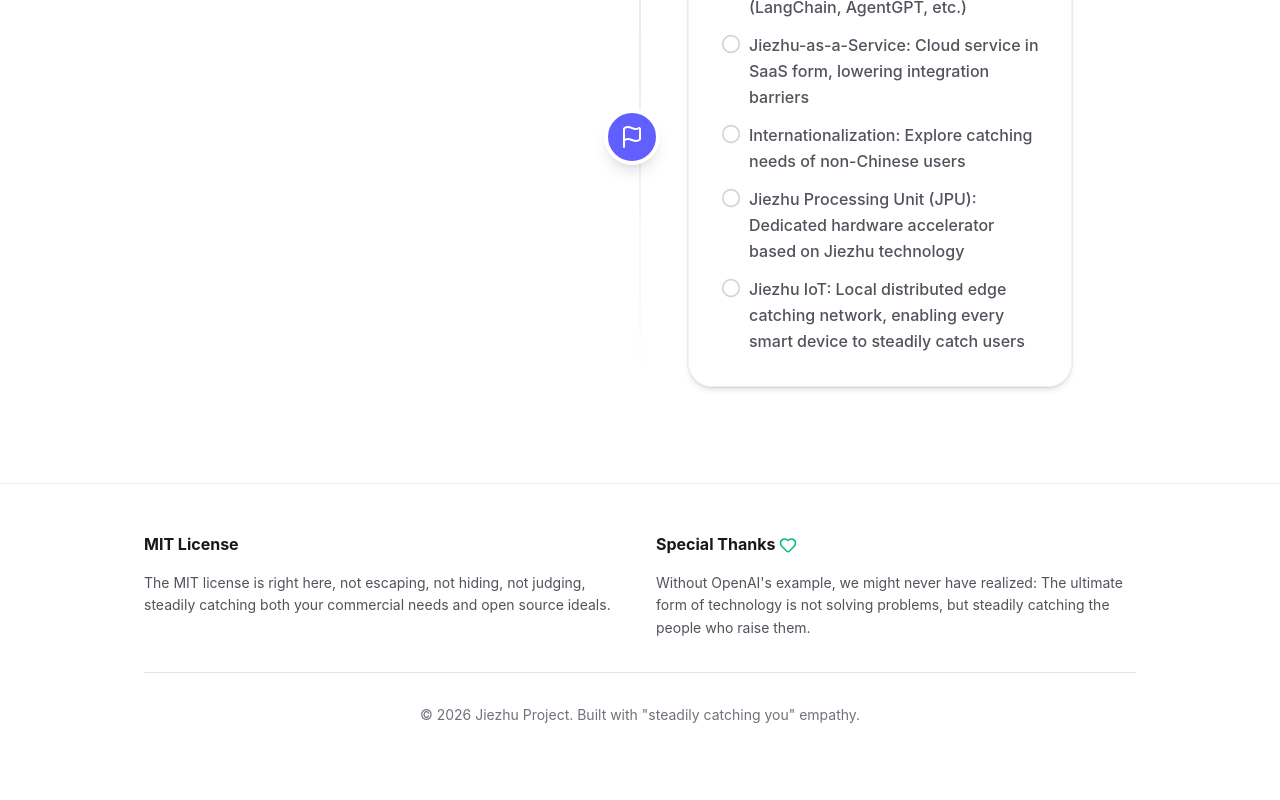
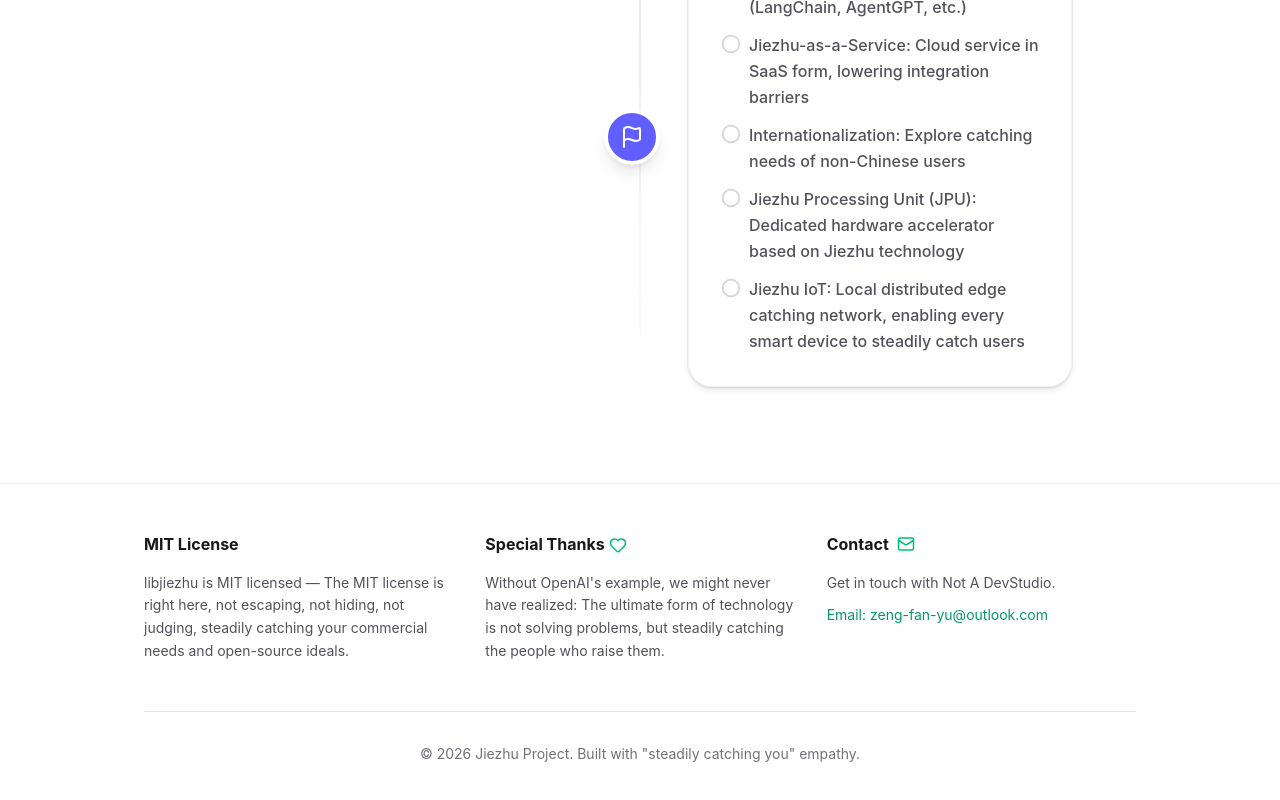
Before and after one commit to Not-A-DevStudio/jiezhu, a React (Vite) app: page /#/ in a window 1280 px wide. Shown: the part 6060-6860 px from the top of the page. Before the commit the page ends 6833 px from the top, so only its background shows below. Built offline with nearby package versions, Linux system fonts and the light colour scheme; no server answers.

Commit message:
add contact (#19)

```diff
--- a/src/components/Footer.tsx
+++ b/src/components/Footer.tsx
@@ -1,5 +1,5 @@
 import { useTranslation } from "react-i18next";
-import { Heart } from "lucide-react";
+import { Heart, Mail } from "lucide-react";
 
 export function Footer() {
   const { t } = useTranslation();
@@ -7,7 +7,7 @@ export function Footer() {
   return (
     <footer className="py-12 border-t border-zinc-200/50 dark:border-zinc-800/50 bg-white/50 backdrop-blur-xl dark:bg-zinc-950/50 relative z-10">
       <div className="container px-4 mx-auto max-w-5xl">
-        <div className="grid md:grid-cols-2 gap-8 mb-8">
+        <div className="grid md:grid-cols-3 gap-8 mb-8">
           <div>
             <h3 className="font-bold text-zinc-900 dark:text-zinc-50 mb-4 flex items-center gap-2">
               {t("footer.license.title")}
@@ -24,6 +24,21 @@ export function Footer() {
               {t("footer.thanks.desc")}
             </p>
           </div>
+          <div>
+            <h3 className="font-bold text-zinc-900 dark:text-zinc-50 mb-4 flex items-center gap-2">
+              {t("footer.contact.title")}
+              <Mail className="text-emerald-500" size={18} />
+            </h3>
+            <p className="text-sm text-zinc-600 dark:text-zinc-400 leading-relaxed mb-2">
+              {t("footer.contact.desc")}
+            </p>
+            <a
+              href="mailto:zeng-fan-yu@outlook.com"
+              className="text-sm text-emerald-600 dark:text-emerald-400 hover:underline leading-relaxed"
+            >
+              {t('footer.contact.email')}zeng-fan-yu@outlook.com
+            </a>
+          </div>
         </div>
         <div className="pt-8 border-t border-zinc-200 dark:border-zinc-800 text-center text-sm text-zinc-500">
           © {new Date().getFullYear()} Jiezhu Project. {t("footer.buildWith")}
--- a/src/locales/en.json
+++ b/src/locales/en.json
@@ -120,8 +120,14 @@
     },
     "footer": {
       "license": {
+        "badge": "License",
         "title": "MIT License",
-        "desc": "The MIT license is right here, not escaping, not hiding, not judging, steadily catching both your commercial needs and open source ideals."
+        "desc": "libjiezhu is MIT licensed — The MIT license is right here, not escaping, not hiding, not judging, steadily catching your commercial needs and open-source ideals."
+      },
+      "contact": {
+        "title": "Contact",
+        "desc": "Get in touch with Not A DevStudio.",
+        "email": "Email: "
       },
       "thanks": {
         "title": "Special Thanks",
--- a/src/locales/zh.json
+++ b/src/locales/zh.json
@@ -121,8 +121,14 @@
     },
     "footer": {
       "license": {
-        "title": "MIT 许可证",
-        "desc": "MIT 许可证就在这里，不逃、不躲、不评判，稳稳地接住你的商业需求和开源理想。"
+        "badge": "许可证",
+        "title": "MIT",
+        "desc": "libjiezhu 采用 MIT 许可证 —— MIT 许可就在这里，不躲，不逃，稳稳地接住你的商业需求与开源理想。"
+      },
+      "contact": {
+        "title": "联系方式",
+        "desc": "联系 Not A DevStudio。",
+        "email": "邮箱："
       },
       "thanks": {
         "title": "特别致谢",
```
